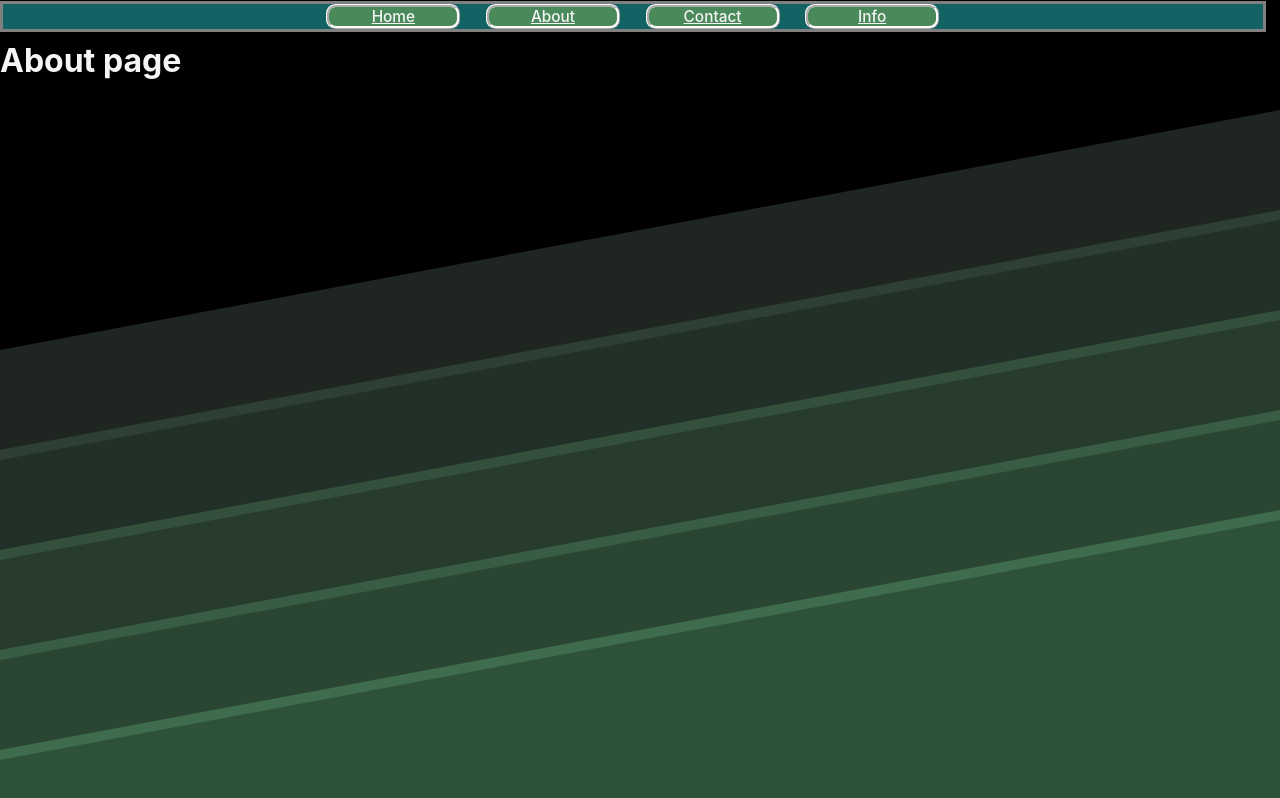
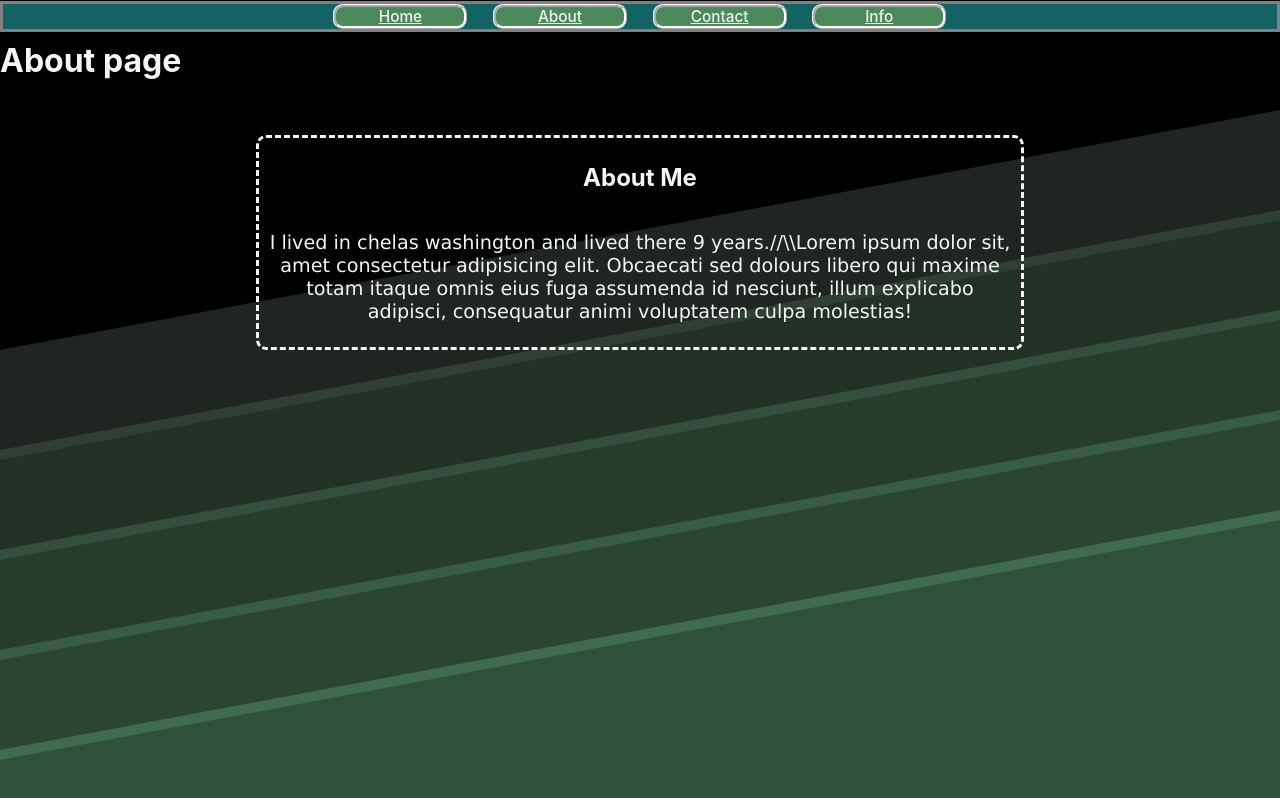
Before and after one commit to captren501/portfolio_year2, a React (Create React App) app: page /About in a window 1280 px wide. Built offline with nearby package versions, Linux system fonts and the light colour scheme.

Commit message:
code cleanup and using useState
code looks cleaner. navbar for About.js, Contact.js, and Info.js is now covering the hole screen. added data.js for useStates and now adding useStates into code

```diff
--- /dev/null
+++ b/data.js
@@ -0,0 +1,5 @@
+export const data = [
+    {id: 1, color: ''}
+
+
+];
--- a/package.json
+++ b/package.json
@@ -6,6 +6,7 @@
     "@testing-library/jest-dom": "^5.16.5",
     "@testing-library/react": "^13.4.0",
     "@testing-library/user-event": "^13.5.0",
+    "nodemailer": "^6.8.0",
     "react": "^18.2.0",
     "react-dom": "^18.2.0",
     "react-router-dom": "^6.4.3",
--- a/src/Pages/About.js
+++ b/src/Pages/About.js
@@ -1,21 +1,38 @@
+import { useState, useEffect } from 'react';
 import '../Styles/styles.css'
 import { Link } from "react-router-dom";
 
 const About = () => {
 
 
+    const [background, setBackground] = useState('');
+    const handleClick = () => {
+        setBackground({ ...background,});
+    };
+
+
+
+//start of HTML
     return <div>
-        <nav className={'navbar'}>
+        <nav className={'navbar2'}>
         <Link to="/">Home</Link>
         <Link to="/About">About</Link>
         <Link to="/Contact">Contact</Link>
         <Link to="/Info">Info</Link>
+    </nav>
 
-    </nav>
     <br></br>
 <h1>About page</h1>
     <br></br>
 
+    <div className={'textbox'}>
+    <h2> About Me</h2>
+        <p>
+            I lived in chelas washington and lived there 9 years.//\\Lorem ipsum dolor sit, amet consectetur
+            adipisicing elit. Obcaecati sed dolours libero qui maxime totam itaque omnis eius
+            fuga assumenda id nesciunt, illum explicabo adipisci, consequatur animi voluptatem culpa molestias!
+        </p>
+    </div>
 
 
 </div>
--- a/src/Pages/Contact.js
+++ b/src/Pages/Contact.js
@@ -1,17 +1,19 @@
+import { useState } from 'react';
 import '../Styles/styles.css'
 import { Link } from "react-router-dom";
+
 const Contact = () => {
 
 
-
+//start of HTML
     return <div>
-<nav className={'navbar'}>
+<nav className={'navbar2'}>
         <Link to="/">Home</Link>
         <Link to="/About">About</Link>
         <Link to="/Contact">Contact</Link>
         <Link to="/Info">Info</Link>
+</nav>
 
-</nav>
 <br></br>
 <h1>Contact page</h1>
 <br></br>
@@ -23,7 +25,7 @@ const Contact = () => {
     <div>
         <h4>gmail</h4>
         <p>elangf725@west-mec.org: school email</p>
-        <p>  : pro email</p>
+        <p>  : professional email</p>
     </div>
 
     <div>
@@ -31,7 +33,10 @@ const Contact = () => {
     <p>602-597-1417</p>
     </div>
 
-
+{/* useState
+    useEffect
+    useReducer
+    useRef */}
 </div>
 };
 
--- a/src/Pages/Home.js
+++ b/src/Pages/Home.js
@@ -1,9 +1,15 @@
+import { useState, useEffect} from 'react';
 import '../Styles/styles.css'
 import { Link } from "react-router-dom";
+
 const Home = () => {
 
+function State({initialState}) {
+    const [State, setState] = useState(initialState);
+    };
 
 
+//start of HTML
     return <div>
     <nav className={'navbar'}>
         <Link to="/">Home</Link>
@@ -14,7 +20,7 @@ const Home = () => {
 
     <br></br>
  <h1>Home page</h1>
-<br></br>
+    <br></br>
 
     <img src='https://res.cloudinary.com/doyugobwh/image/upload/v1666736115/person3_vrixfd.jpg' alt='Apple Pie' className='image'></img>
  <br></br><br></br><br></br>
--- a/src/Pages/Info.js
+++ b/src/Pages/Info.js
@@ -4,8 +4,10 @@ import { Link } from "react-router-dom";
 const Info = () => {
 
 
+
+//start of HTML
     return <div>
-    <nav className={'navbar'}>
+    <nav className={'navbar2'}>
         <Link to="/">Home</Link>
         <Link to="/About">About</Link>
         <Link to="/Contact">Contact</Link>
--- a/src/Styles/styles.css
+++ b/src/Styles/styles.css
@@ -4,7 +4,6 @@ body {
     background-attachment: fixed;
     background-color: black;
     color: whitesmoke;
-    /* min-width: 100vw; */
     max-width: 100vw;
     min-height: 100vh;
     margin-bottom: -4vh;
@@ -22,17 +21,31 @@ body {
     border-style: solid;
     border-width: .25vw;
     border-color: gray;
-    /* padding-left: 21.5vw;
-    padding-right: .1vw; */
     padding-top: 0.0vh;
-    /* padding-bottom: 0.1vw; */
     background-color: rgba(33, 159, 161, 0.622);
     font-weight: 500;
     font-size: 1.2vw;
 
 }
-.navbar a{
 
+.navbar2{
+    max-width: 99.5vw;
+    width: 99.5vw;
+    margin-top: .1vh;
+    display: flex;
+    gap: 2vw;
+    position:fixed;
+    justify-content: center;
+    border-style: solid;
+    border-width: .25vw;
+    border-color: gray;
+    padding-top: 0.0vh;
+    background-color: rgba(33, 159, 161, 0.622);
+    font-weight: 500;
+    font-size: 1.2vw;
+}
+/* navbar for About, Info, and Contacts */
+.navbar2 a{
     color: whitesmoke;
     width: 10vw;
     text-align: center;
@@ -43,6 +56,19 @@ body {
     border-width: 0.25vw;
     user-select: none;
 }
+/* navbar button styling */
+.navbar a{
+    color: whitesmoke;
+    width: 10vw;
+    text-align: center;
+    background-color: #4a895a;
+    border-radius: 0.75vw;
+    border-color: #ffffff;
+    border-style: ridge;
+    border-width: 0.25vw;
+    user-select: none;
+}
+/* navbar button styling */
 .image{
     display: flex;
     align-items: center;
@@ -53,6 +79,7 @@ body {
     margin: auto;
 
 }
+
 .textbox {
     display: flex;
     justify-content:center;
@@ -82,6 +109,13 @@ body {
     font-family: 'Lucida Sans', 'Lucida Sans Regular',
      'Lucida Grande', 'Lucida Sans Unicode', Verdana, sans-serif;
 }
+/* text font */
+
+
+
+
+
+
 /* .textbox p{
     display: flex;
     justify-content:center;
```
Also changed, not shown: 1 other file (tests, documents, lock files or other folders).
